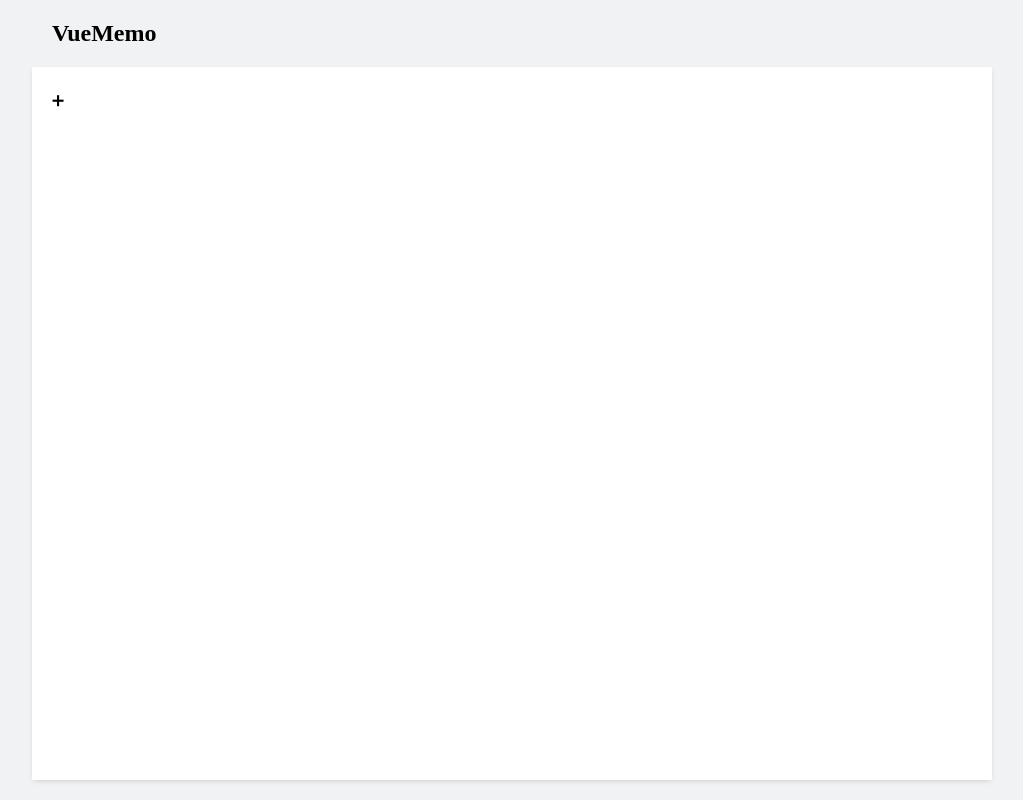
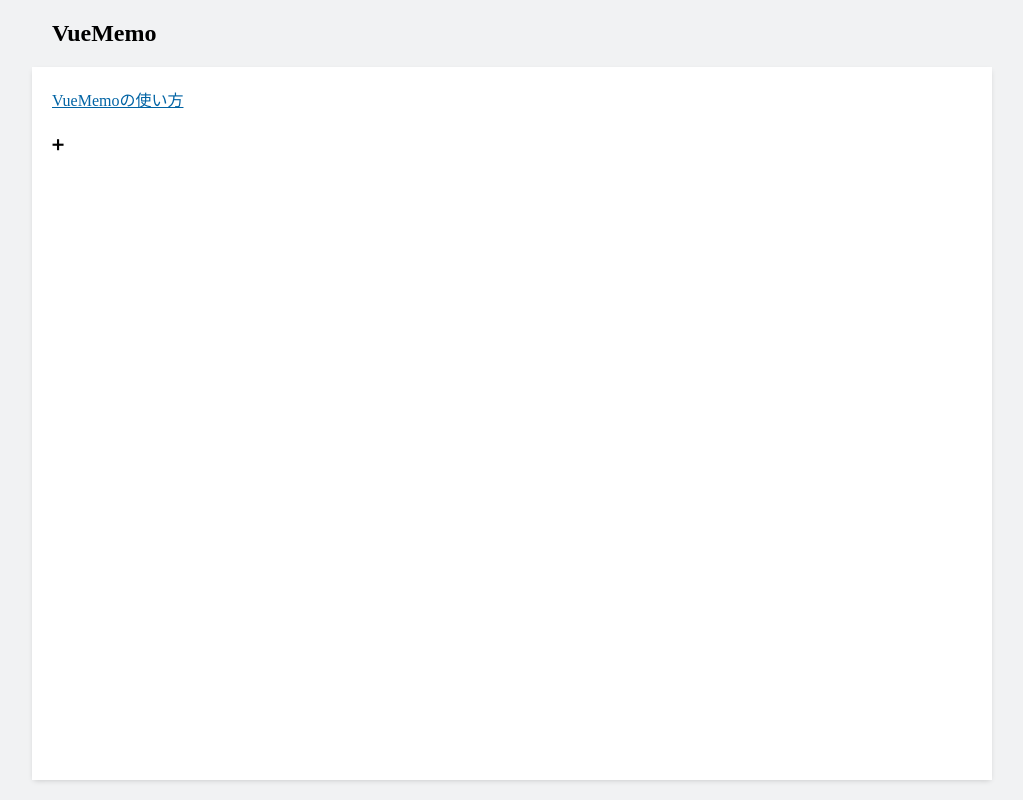
Before and after one commit to rikuba/vue-memo, a Vue app: page /memos in a window 1280 px wide. Shown: the whole page, without its empty margins (128-1151 px from the left). Built offline with nearby package versions, Linux system fonts and the light colour scheme.

Commit message:
初回表示用のデータを用意する

```diff
--- a/src/store.js
+++ b/src/store.js
@@ -1,4 +1,23 @@
 import { storage } from './storage'
+
+const initialState = {
+  memos: [
+    {
+      id: '0',
+      title: 'VueMemoの使い方',
+      content: [
+        'VueMemoの使い方',
+        '',
+        '一行目がメモのタイトルになります。',
+        '',
+        '「メモを追加」を押すと新規メモが追加されます。',
+        '「編集」ボタンを押すと表示中のメモの内容が保存されます。',
+        '「削除」ボタンを押すと表示中のメモが削除されます。'
+      ].join('\n')
+    }
+  ],
+  nextMemoId: 1
+}
 
 export const store = {
   storage,
@@ -9,7 +28,7 @@ export const store = {
   },
 
   load () {
-    const state = this.storage.load()
+    const state = this.storage.load() || initialState
     Object.assign(this.state, state)
   },
 
```
